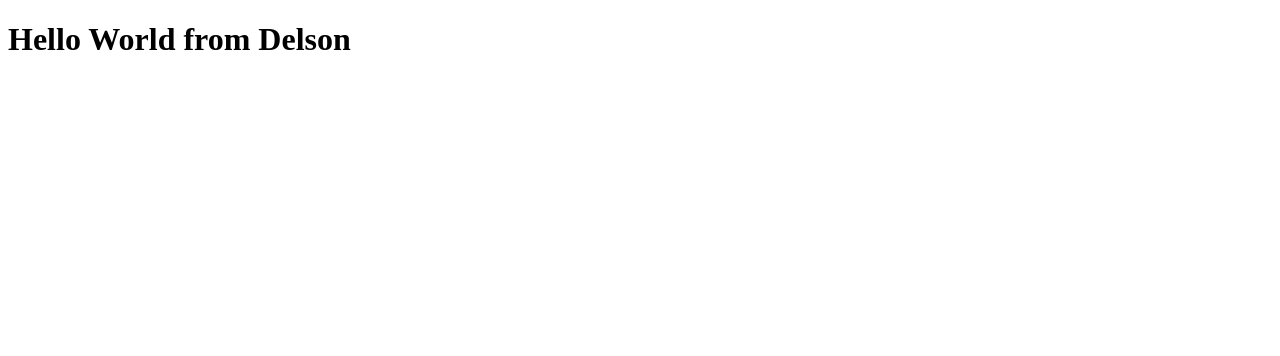
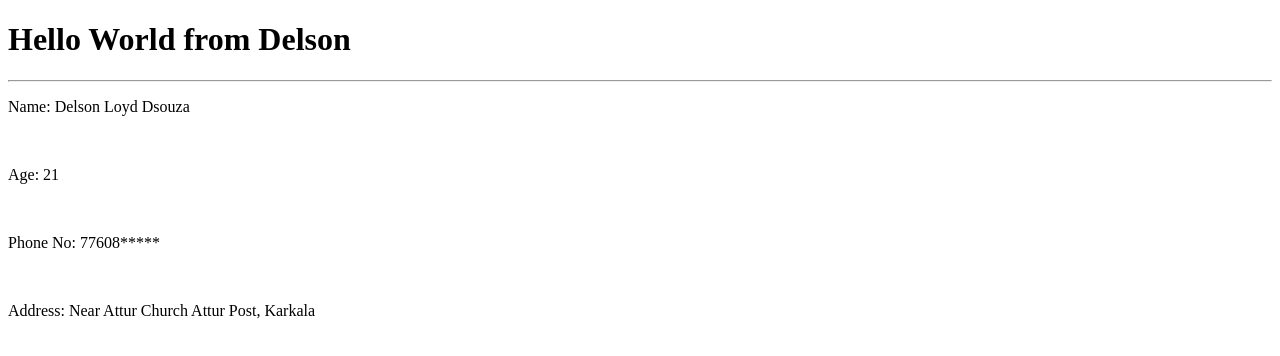
Before and after one commit to Delson27/Personal_Delson, a plain HTML site: page index.html in a window 1280 px wide. Drawn offline with Linux system fonts and the light colour scheme.

Commit message:
Added some tags in my portfolio

```diff
--- a/index.html
+++ b/index.html
@@ -3,9 +3,18 @@
 <head>
     <meta charset="UTF-8">
     <meta name="viewport" content="width=device-width, initial-scale=1.0">
-    <title>Document</title>
+    <title>Portfolio</title>
 </head>
 <body>
     <h1>Hello World from Delson</h1>
+    <hr>
+    <p>Name: Delson Loyd Dsouza</p>
+    <br>
+    <p>Age: 21</p>
+    <br>
+    <p>Phone No: 77608*****</p>
+    <br>
+    <p>Address: Near Attur Church Attur Post, Karkala </p>
+
 </body>
 </html>
```
